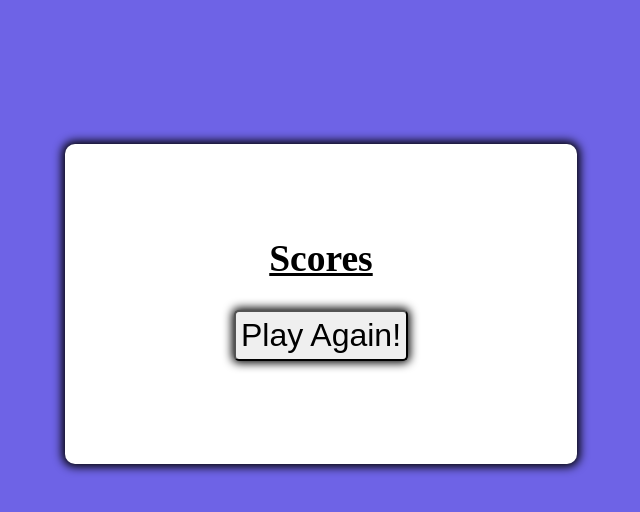
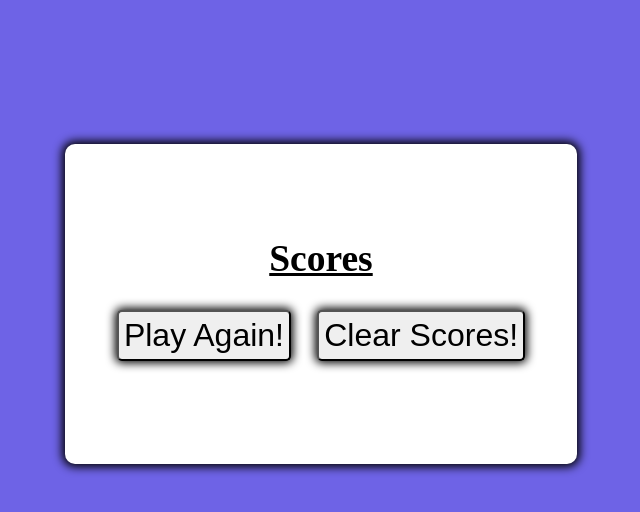
Before and after one commit to smith-utxo/Code-Quiz, a plain HTML site: page highScores.html in a window 1280 px wide. Shown: the whole page, without its empty margins (319-959 px from the left). Drawn offline with Linux system fonts and the light colour scheme.

Commit message:
clear highscores btn/functionality added to highscores page

```diff
--- a/assets/style.css
+++ b/assets/style.css
@@ -117,6 +117,14 @@ a {
   padding: 5px;
 }
 
+#clear-scores {
+  margin-top: 30px;
+  font-size: 2rem;
+  border-radius: 5px;
+  box-shadow: 0 0 10px 2px black;
+  padding: 5px;
+}
+
 #scores-container {
   display: block;
   padding: 10px;
--- a/highScores.html
+++ b/highScores.html
@@ -23,8 +23,10 @@
            <h2 id="endGame"><u>Scores</u></h2>
             <ul id="actual-scores"></ul>
 
+            <div id="btn-container">
              <button id="back-home">Play Again!</button>
-
+             <button id="clear-scores">Clear Scores!</button>
+            </div>
            <div id="quiz-question-container" class="hidden">
              <div id="question"></div>
              <div id="answer-buttons" class="btn-answers">
--- a/highScores.js
+++ b/highScores.js
@@ -1,6 +1,7 @@
 var highScoresList = document.querySelector("#actual-scores");
 const restartQuiz = document.getElementById('back-home');
 var mostRecentScore = localStorage.getItem('mostRecentScore');
+const clearScores = document.getElementById('clear-scores');
 
 // Grab the player initials and scores. If empty, just create an empty array
 var highScores = JSON.parse(localStorage.getItem('highScores')) || [];
@@ -12,8 +13,11 @@ highScoresList.innerHTML = highScores.map(function(score) {
 })
 .join("");
 
+clearScores.addEventListener('click', function(){
+  localStorage.removeItem('highScores');
+  highScoresList.innerHTML = "";
 
-
+})
 
 restartQuiz.addEventListener('click', function(){
     location.replace("index.html");
```
